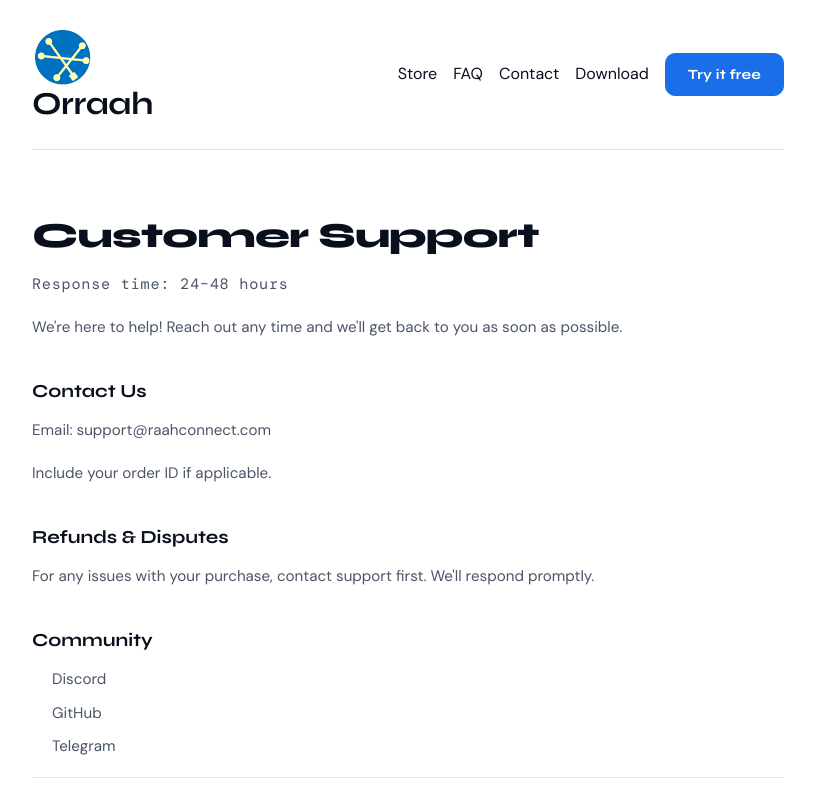
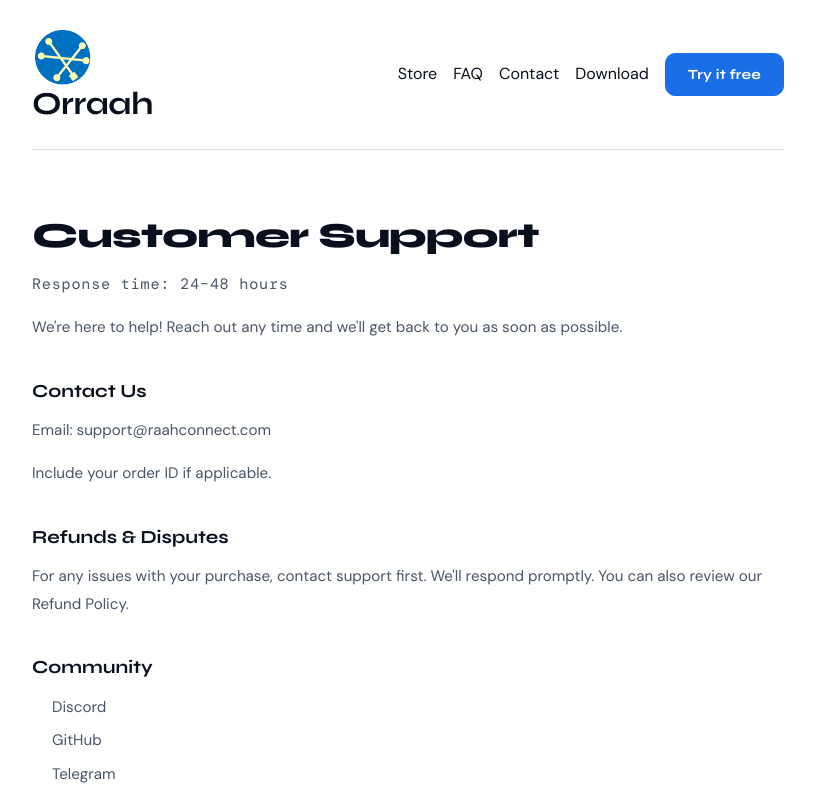
Before and after one commit to Raah-Connect/orraah.com, a Next.js app: page /support in a window 1280 px wide. Shown: the top 800 px of the page, without its empty margins (232-1047 px from the left). Built offline with nearby package versions, Linux system fonts and the light colour scheme; a web font is replaced by a local one.

Commit message:
updated surport to include link to refund-policy

```diff
--- a/app/support/page.tsx
+++ b/app/support/page.tsx
@@ -1,4 +1,5 @@
 import LegalPage from '../components/LegalPage';
+import Link from 'next/link';
 import SiteFooter from '../components/SiteFooter';
 
 export default function SupportPage() {
@@ -13,7 +14,10 @@ export default function SupportPage() {
       <p>Include your order ID if applicable.</p>
 
       <h2>Refunds &amp; Disputes</h2>
-      <p>For any issues with your purchase, contact support first. We&apos;ll respond promptly.</p>
+      <p>
+        For any issues with your purchase, contact support first. We&apos;ll respond promptly. You can also review our{' '}
+        <Link href="/refund-policy">Refund Policy</Link>.
+      </p>
 
       <h2>Community</h2>
       <ul>
```
